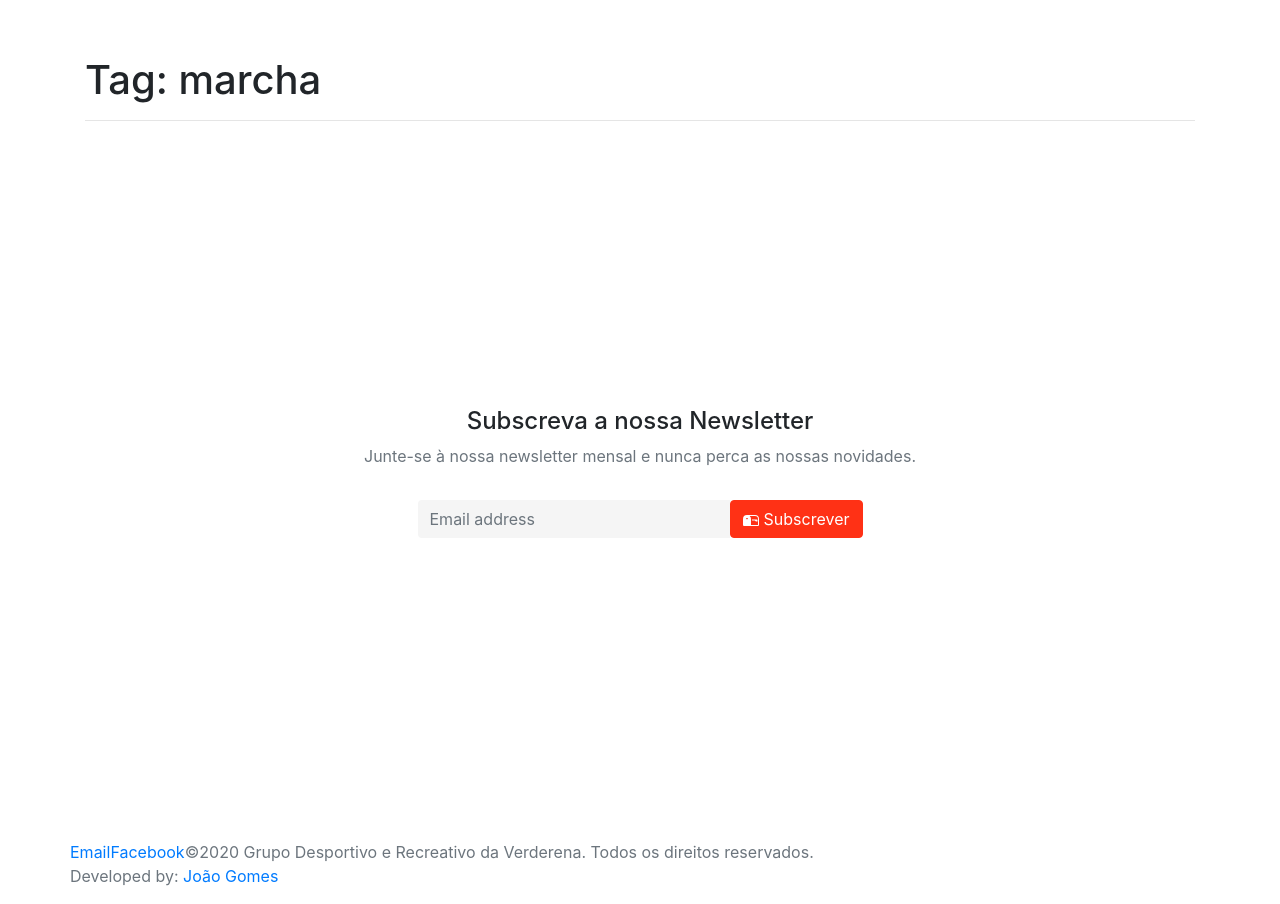
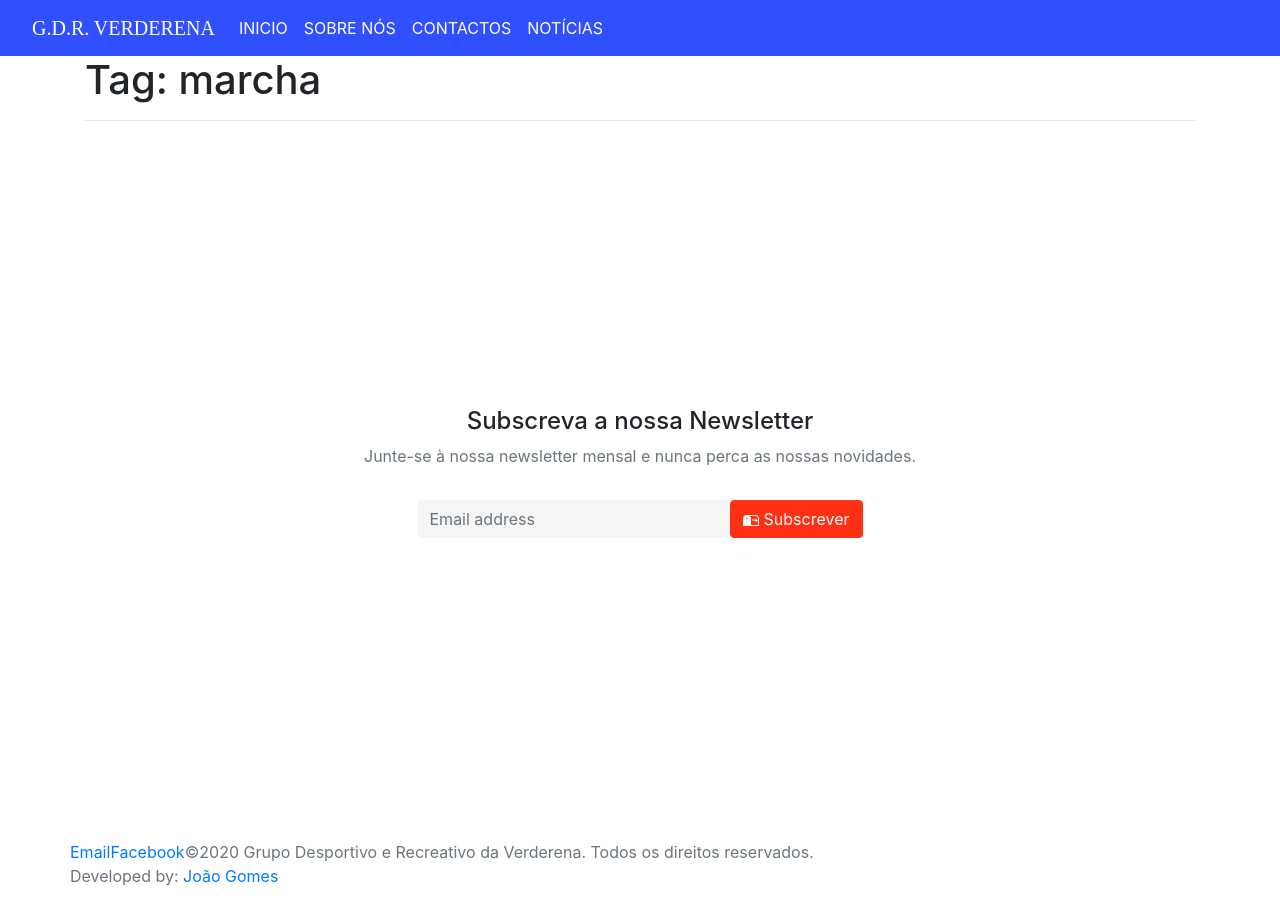
Before and after one commit to GDR-Verderena/gdr-verderena.github.io, a Jekyll site: the page built from tag/marcha.md, in a window 1280 px wide. Built offline with Jekyll 4.4.1, drawn with Linux system fonts in a browser that asks for light colours; some web fonts are replaced.

Commit message:
Update navbar.html

```diff
--- a/_includes/navbar.html
+++ b/_includes/navbar.html
@@ -1,4 +1,4 @@
- <nav class="navbar navbar-expand-lg bg-white  navbar-custom ">
+ <nav class="navbar navbar-expand-lg   navbar-custom ">
     <a aria-label="navbar" class="navbar-brand" href="/">
 
       <!--<img src="{{ url }}/assets/img/logo.jpg" width="37.5" height="60" class="d-inline-block align-top" alt="" draggable="false"> -->
```
